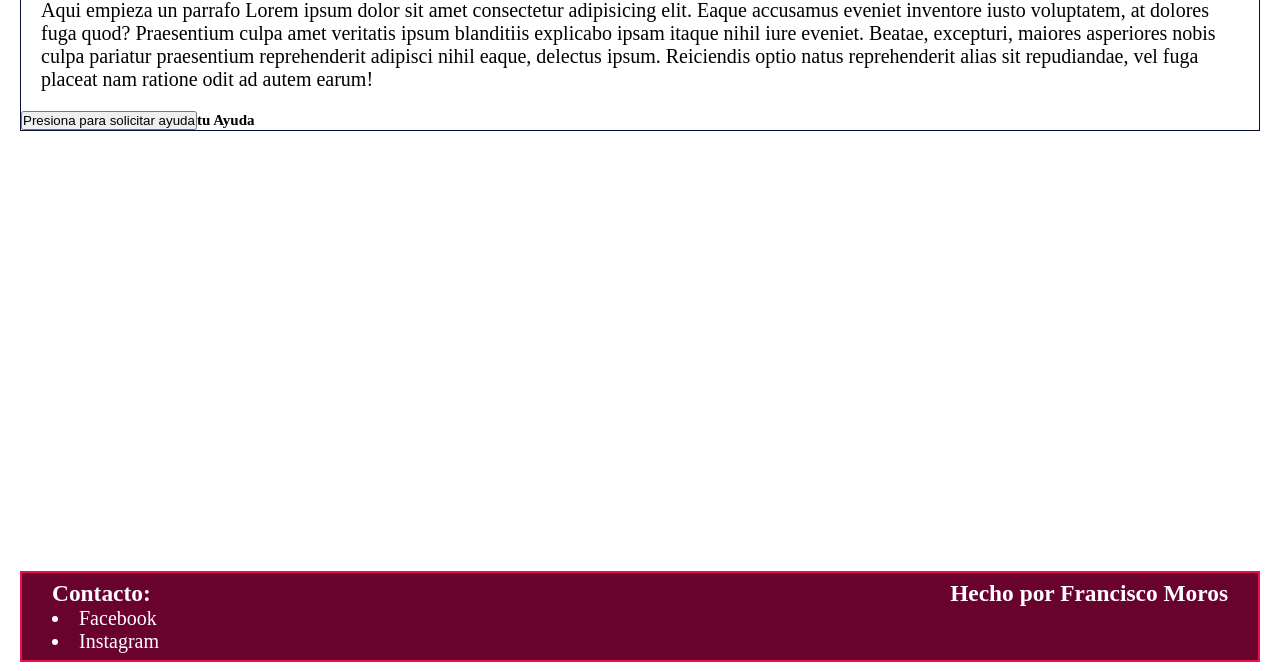
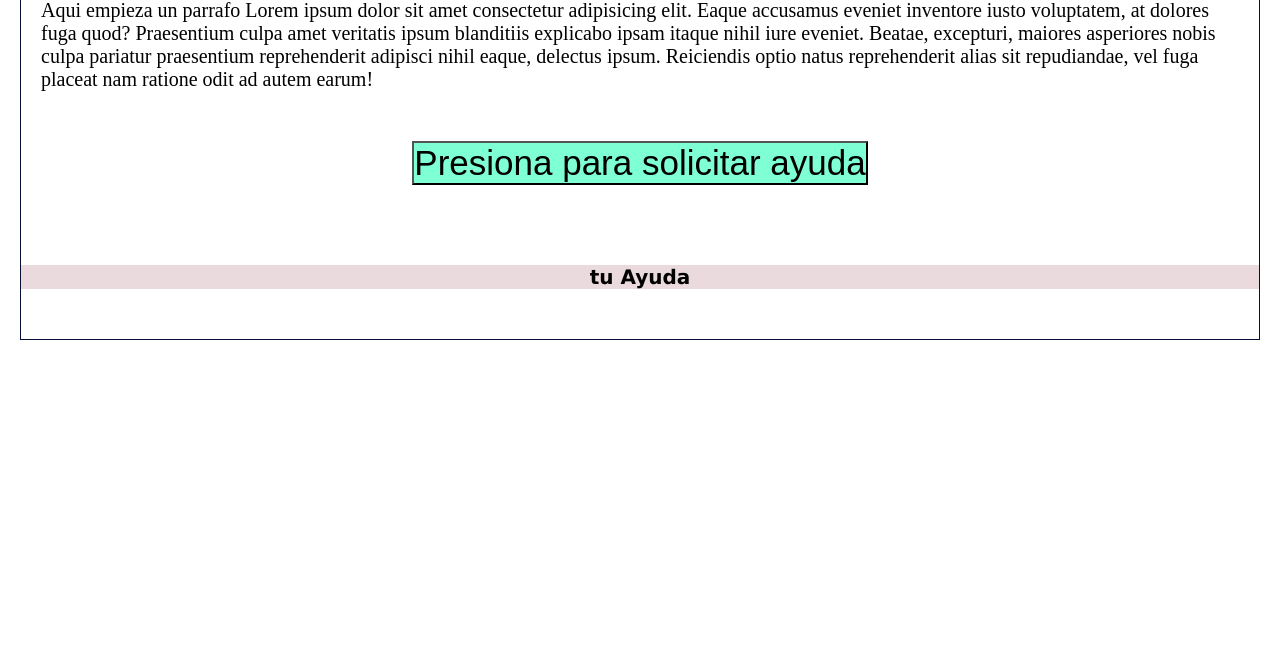
Before and after one commit to FrodoBaggins10/Prueba_Git_y_GitHub, a plain HTML site: page index.html in a window 1280 px wide. Both pictures are taken after a click on the button "Presiona para solicitar ayuda". Shown: the part 129-800 px from the top of the page. Drawn offline with Linux system fonts and the light colour scheme.

Commit message:
Agregue todo, vFinal

```diff
--- a/css/estilos.css
+++ b/css/estilos.css
@@ -48,3 +48,22 @@ body{
 .footer-made{
     margin: 7px 30px;
 }
+.button{
+    background-color: aquamarine;
+    color: black;
+    font-size: 3.5rem;
+    margin: 30px auto;
+}
+.button:hover{
+    background-color: #40bb51;
+    transition: .9s;
+}
+h2{
+    width: 100%;
+    height: auto;
+    margin: 50px auto;
+    font-size: 2rem;
+    font-family: 'Lucida Sans', 'Lucida Sans Regular', 'Lucida Grande', 'Lucida Sans Unicode', Geneva, Verdana, sans-serif;
+    background-color: #eadade;
+    color: black;
+}
```
